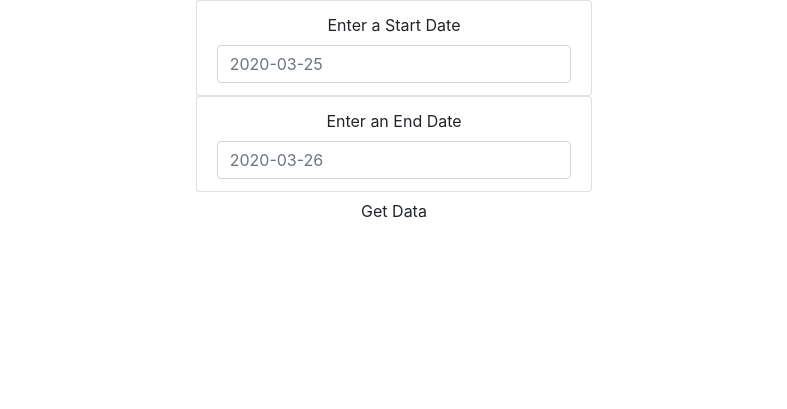
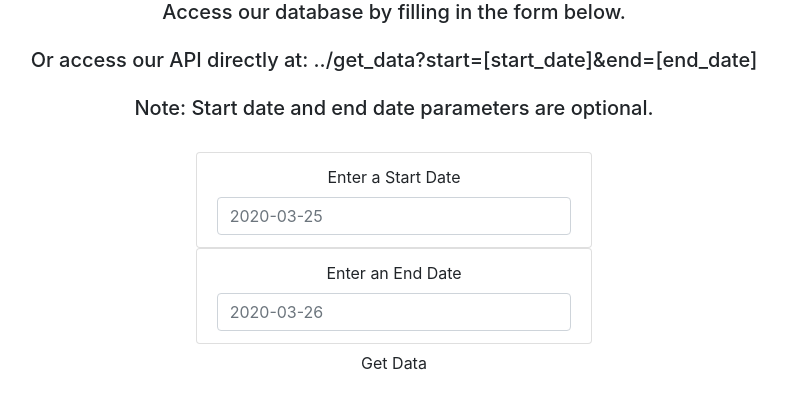
Before and after one commit to ybacoder/project-2, a Python web app: template templates/data.html in a window 1280 px wide. Shown: the part 56-465 px from the top of the page, without its empty margins (246-1033 px from the left). Run offline with Jinja, Linux system fonts and the light colour scheme; the template is opened without the code that fills it, so the values that code supplies are empty; some libraries are stand-ins or nearby versions.

Commit message:
Add instructions to data page

```diff
--- a/templates/data.html
+++ b/templates/data.html
@@ -40,6 +40,14 @@
             </div>
         </nav>
 
+        <center>
+          <h5>
+            Access our database by filling in the form below.<br/><br/>
+            Or access our API directly at: ../get_data?start=[start_date]&end=[end_date]<br/><br/>
+            Note: Start date and end date parameters are optional.<br/><br/>
+          </h5>
+        <center>
+
         <div class="col-md-4"></div>
         <center>
             <div class="col-md-4">
```
